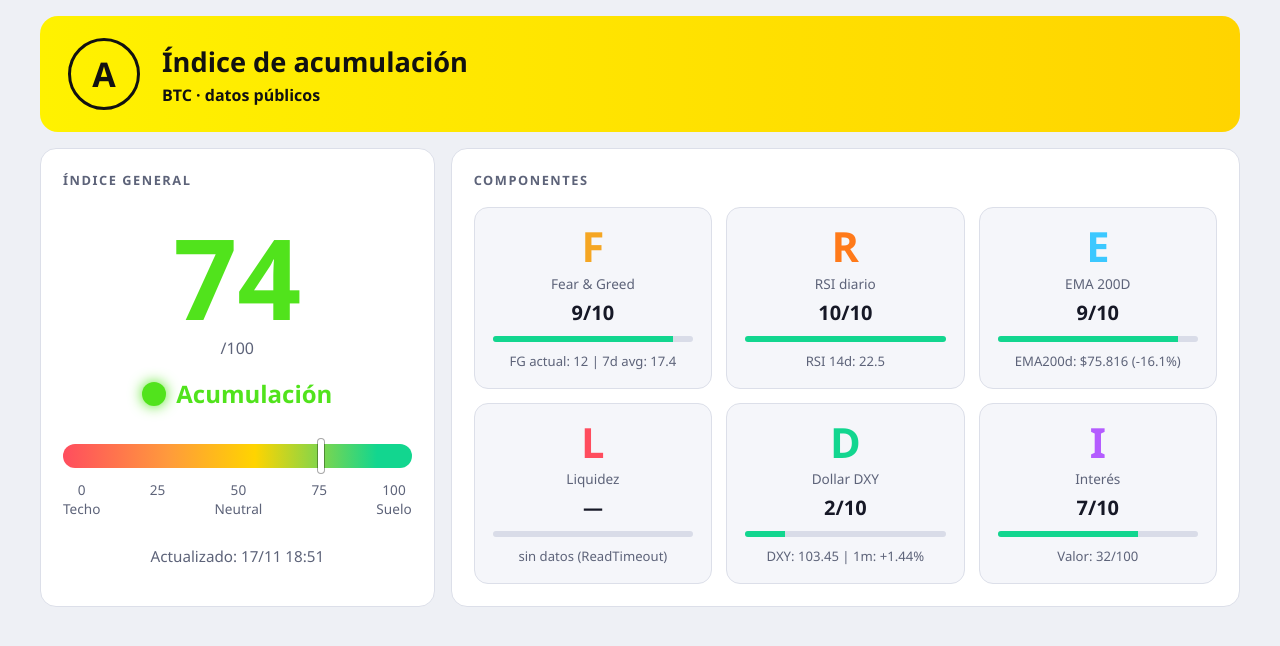
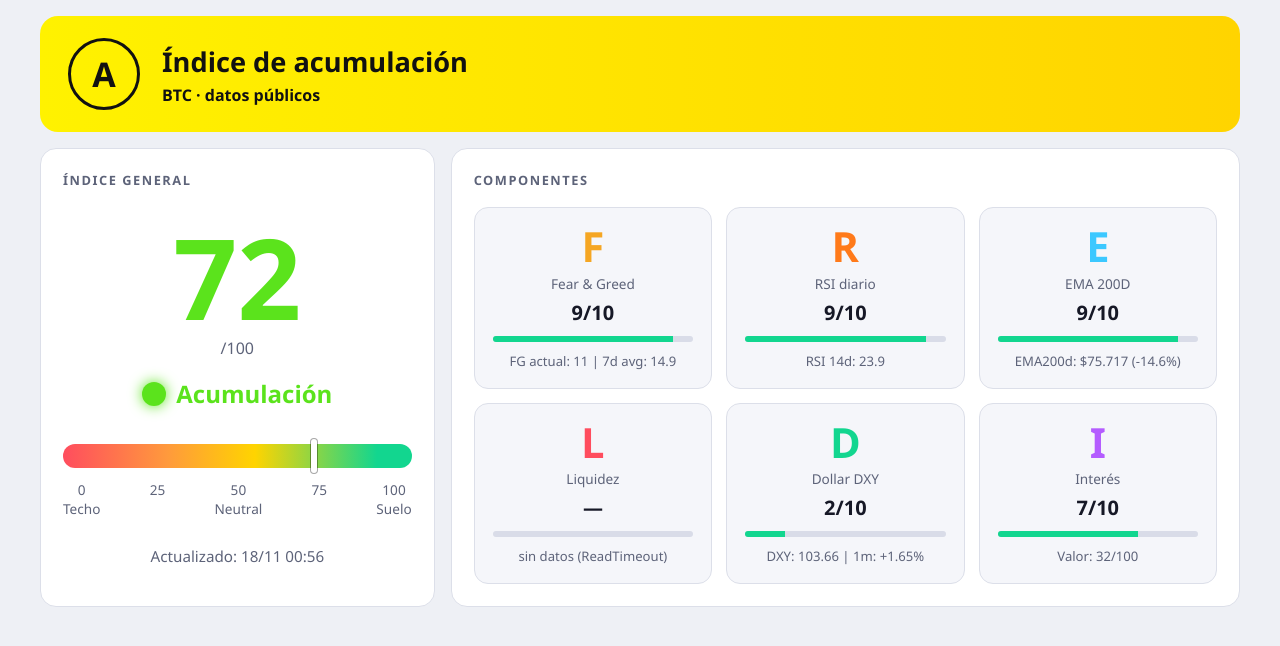
Before and after one commit to Malaga2024525542/dashboard, a plain HTML site: page docs/index.html in a window 1280 px wide. Drawn offline with Linux system fonts and the light colour scheme.

Commit message:
Actualizar índice

```diff
--- a/docs/index.html
+++ b/docs/index.html
@@ -43,7 +43,7 @@ html{height:100%}body{margin:0;min-height:100%;background:var(--bg);color:var(--
 <section class="panel"><h2>Componentes</h2><div class="cards" id="cards"></div></section>
 </main></div>
 <script>
-const D={"comps": [{"k": "F", "n": "Fear & Greed", "c": "#f5a623", "s": 9, "d": "FG actual: 12 | 7d avg: 17.4"}, {"k": "R", "n": "RSI diario", "c": "#ff7a1a", "s": 10, "d": "RSI 14d: 22.5"}, {"k": "E", "n": "EMA 200D", "c": "#3cc8ff", "s": 9, "d": "EMA200d: $75.816 (-16.1%)"}, {"k": "L", "n": "Liquidez", "c": "#ff4d5e", "s": null, "d": "sin datos (ReadTimeout)"}, {"k": "D", "n": "Dollar DXY", "c": "#12d68f", "s": 2, "d": "DXY: 103.45 | 1m: +1.44%"}, {"k": "I", "n": "Interés", "c": "#b45cff", "s": 7, "d": "Valor: 32/100"}], "index": 74, "updated": "2026-11-17T18:51:37.726412+00:00"};
+const D={"comps": [{"k": "F", "n": "Fear & Greed", "c": "#f5a623", "s": 9, "d": "FG actual: 11 | 7d avg: 14.9"}, {"k": "R", "n": "RSI diario", "c": "#ff7a1a", "s": 9, "d": "RSI 14d: 23.9"}, {"k": "E", "n": "EMA 200D", "c": "#3cc8ff", "s": 9, "d": "EMA200d: $75.717 (-14.6%)"}, {"k": "L", "n": "Liquidez", "c": "#ff4d5e", "s": null, "d": "sin datos (ReadTimeout)"}, {"k": "D", "n": "Dollar DXY", "c": "#12d68f", "s": 2, "d": "DXY: 103.66 | 1m: +1.65%"}, {"k": "I", "n": "Interés", "c": "#b45cff", "s": 7, "d": "Valor: 32/100"}], "index": 72, "updated": "2026-11-18T00:56:13.372583+00:00"};
 const zonas=[[80,"Acumulación fuerte"],[60,"Acumulación"],[40,"Neutral"],[20,"Precaución"],[0,"Techo: distribuir"]];
 const cards=document.getElementById("cards");
 D.comps.forEach(c=>{const el=document.createElement("div");el.className="card";
```
